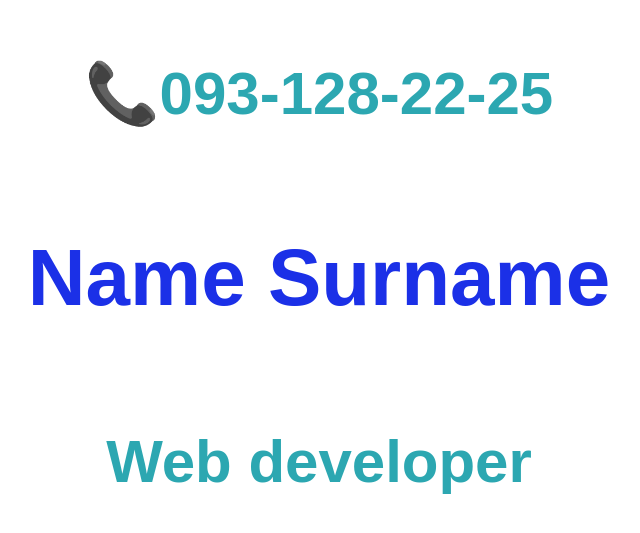
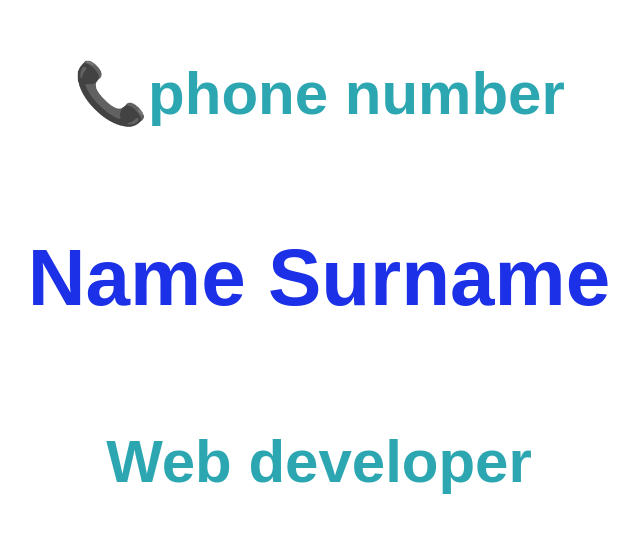
Before and after one commit to Pasha-lt/HTML-CSS, a plain HTML site: page simple_one_page_info(html+CSS).html in a window 1280 px wide. Shown: the part 131-664 px from the top of the page, without its empty margins (321-961 px from the left). Drawn offline with Linux system fonts and the light colour scheme.

Commit message:
Update simple_one_page_info(html+CSS).html

```diff
--- a/simple_one_page_info(html+CSS).html
+++ b/simple_one_page_info(html+CSS).html
@@ -29,7 +29,7 @@
     </style>
 </head>
 <body>
-    <h2>&#128222;093-128-22-25</h2>
+    <h2>&#128222;phone number</h2>
     <h1>Name Surname </h1>
     <h2>Web developer</h2>
 
```
